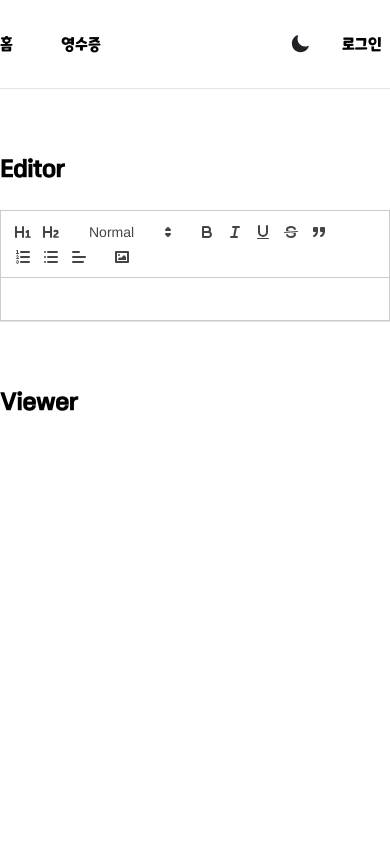
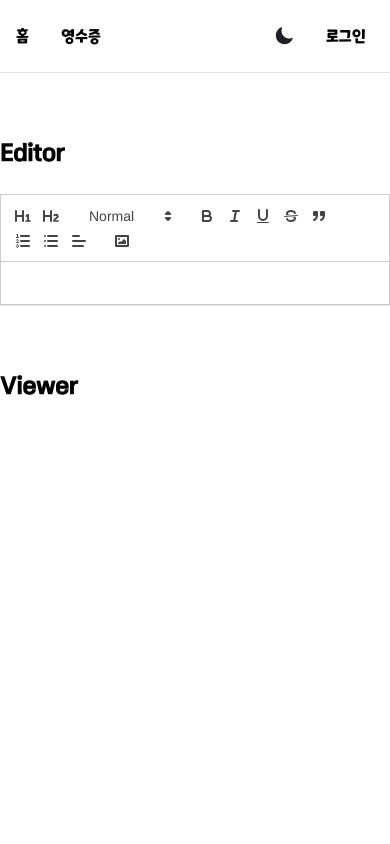
Before and after one commit to VVSOGI/Receipt, a Next.js app in the folder frontend/: page /en/editor in a window 390 px wide. Shown: the top 844 px of the page. Built offline with nearby package versions, Linux system fonts and the light colour scheme.

Commit message:
Update mobile header styles

```diff
--- a/frontend/src/app/[lang]/order/components/Orders/Mobile.tsx
+++ b/frontend/src/app/[lang]/order/components/Orders/Mobile.tsx
@@ -2,6 +2,7 @@ import { OrderType } from '@/types/tickets'
 import React from 'react'
 import { Order } from '..'
 import { styles } from '../../resource'
+import { commonStyles } from '@/app/common/resource'
 
 interface Props {
     data: OrderType[]
@@ -10,7 +11,8 @@ interface Props {
 
 export function Mobile({ data, next }: Props) {
     return (
-        <div className={styles.orders}>
+        <div className={styles.ordersMobile}>
+            <div className={commonStyles.dividerMobile} />
             <div className={styles.ordersWrapper}>
                 <Order data={data.slice(next + 0, next + 30)} />
             </div>
--- a/frontend/src/app/[lang]/order/resource.ts
+++ b/frontend/src/app/[lang]/order/resource.ts
@@ -6,6 +6,9 @@ export const styles = {
     /** Page */
     orders: 'w-full flex gap-4',
     ordersWrapper: 'flex flex-col flex-1 gap-4',
+
+    /** Mobile Page */
+    ordersMobile: 'w-full flex flex-col gap-4 px-4',
 
     /** Order */
     noContents: `${oneMobilePopOTF.className} dark:text-slate-200 h-auto flex justify-center items-center text-base1 text-slate-800`,
--- a/frontend/src/app/common/Headers/Header.tsx
+++ b/frontend/src/app/common/Headers/Header.tsx
@@ -1,35 +1,24 @@
-import Link from 'next/link'
-import { ThemeButton, commonStyles } from '..'
 import { useResponsiveScreen } from '@/app/hooks/useResponsiveScreen'
+import { Default, Mobile, Tablet } from './Responsive'
+import { useEffect, useState } from 'react'
 
 interface Props {
     locale: 'en' | 'ko'
 }
 
 export const Header = ({ locale }: Props) => {
+    const [isLoading, setIsLoading] = useState(true)
     const { isMobile, isTablet } = useResponsiveScreen()
 
-    return (
-        <header className={commonStyles.headerWrapper}>
-            <nav className={commonStyles.navbar}>
-                <ul className={commonStyles.listWrapper}>
-                    <li className={commonStyles.list}>
-                        <Link className={commonStyles.listItem} href={`/${locale}/home`}>
-                            홈
-                        </Link>
-                        <Link className={commonStyles.listItem} href={`/${locale}/order`}>
-                            영수증
-                        </Link>
-                    </li>
-                </ul>
+    useEffect(() => {
+        setIsLoading(false)
+    }, [])
 
-                <div className={commonStyles.listRightWrapper}>
-                    <ThemeButton />
-                    <Link className={commonStyles.themeButton} href={`/${locale}/login`}>
-                        로그인
-                    </Link>
-                </div>
-            </nav>
-        </header>
-    )
+    if (isLoading) return <Default locale={locale} />
+
+    if (isMobile) return <Mobile locale={locale} />
+
+    if (isTablet) return <Tablet locale={locale} />
+
+    return <Default locale={locale} />
 }
--- /dev/null
+++ b/frontend/src/app/common/Headers/Responsive.tsx
@@ -0,0 +1,85 @@
+import React from 'react'
+import { ThemeButton, commonStyles } from '..'
+import Link from 'next/link'
+
+interface Props {
+    locale: 'en' | 'ko'
+}
+
+export function Default({ locale }: Props) {
+    return (
+        <header className={commonStyles.headerWrapper}>
+            <nav className={commonStyles.navbar}>
+                <ul className={commonStyles.listWrapper}>
+                    <li className={commonStyles.list}>
+                        <Link className={commonStyles.listItem} href={`/${locale}/home`}>
+                            홈
+                        </Link>
+                        <Link className={commonStyles.listItem} href={`/${locale}/order`}>
+                            영수증
+                        </Link>
+                    </li>
+                </ul>
+
+                <div className={commonStyles.listRightWrapper}>
+                    <ThemeButton />
+                    <Link className={commonStyles.themeButton} href={`/${locale}/login`}>
+                        로그인
+                    </Link>
+                </div>
+            </nav>
+        </header>
+    )
+}
+
+export function Tablet({ locale }: Props) {
+    return (
+        <header className={commonStyles.headerWrapper}>
+            <nav className={commonStyles.navbar}>
+                <ul className={commonStyles.listWrapper}>
+                    <li className={commonStyles.list}>
+                        <Link className={commonStyles.listItem} href={`/${locale}/home`}>
+                            홈
+                        </Link>
+                        <Link className={commonStyles.listItem} href={`/${locale}/order`}>
+                            영수증
+                        </Link>
+                    </li>
+                </ul>
+
+                <div className={commonStyles.listRightWrapper}>
+                    <ThemeButton />
+                    <Link className={commonStyles.themeButton} href={`/${locale}/login`}>
+                        로그인
+                    </Link>
+                </div>
+            </nav>
+        </header>
+    )
+}
+
+export function Mobile({ locale }: Props) {
+    return (
+        <header className={commonStyles.headerWrapperMobile}>
+            <nav className={commonStyles.navbar}>
+                <ul className={commonStyles.listWrapper}>
+                    <li className={commonStyles.listMobile}>
+                        <Link className={commonStyles.listItem} href={`/${locale}/home`}>
+                            홈
+                        </Link>
+                        <Link className={commonStyles.listItem} href={`/${locale}/order`}>
+                            영수증
+                        </Link>
+                    </li>
+                </ul>
+
+                <div className={commonStyles.listRightWrapper}>
+                    <ThemeButton />
+                    <Link className={commonStyles.themeButton} href={`/${locale}/login`}>
+                        로그인
+                    </Link>
+                </div>
+            </nav>
+        </header>
+    )
+}
--- a/frontend/src/app/common/resource.ts
+++ b/frontend/src/app/common/resource.ts
@@ -3,28 +3,35 @@ import { oneMobilePopOTF, oneMobileTitleOTF } from '@/fonts'
 export const commonStyles = {
     /** Layout */
     screen: 'h-auto',
-    section: 'h-full min-h-[100vh] container flex gap-8 mb-[160px]', // 10rem to 160px
+    section: 'h-full min-h-[100vh] container flex gap-8 mb-[160px]',
 
     /** Page */
-    divider: 'mb-[64px] border-t border-t-gray-200', // 4rem to 64px
-    title: `${oneMobileTitleOTF.className} mb-6 text-base4 font-bold`, // no rem change
+    title: `${oneMobileTitleOTF.className} mb-6 text-base4 font-bold`,
+
+    /** Divider */
+    divider: 'mb-[64px] border-t border-t-gray-200',
+    dividerMobile: 'mb-[32px] border-t border-t-gray-200',
 
     /** Header */
-    headerWrapper: 'py-6', // no rem change
-    navbar: 'container flex items-center justify-between',
-    listWrapper: 'flex gap-6', // no rem change
-    list: 'flex gap-12', // no rem change
+    headerWrapper: 'container py-6',
+    navbar: 'flex items-center justify-between',
+    listWrapper: 'flex gap-6',
+    list: 'flex gap-12',
     listItem: `dark:text-[#239c62] ${oneMobilePopOTF.className}`,
     listRightWrapper: `flex items-center gap-4`,
 
+    /** Mobile Header */
+    headerWrapperMobile: 'container py-4 px-4',
+    listMobile: 'flex gap-8',
+
     /** Footer */
-    footerWrapper: 'flex h-[160px] items-center justify-center border-t border-t-gray-200 p-[148px] py-6', // 10rem to 160px, 9.25rem to 148px
+    footerWrapper: 'flex h-[160px] items-center justify-center border-t border-t-gray-200 p-[148px] py-6',
     footerContents: 'hover:text-red-500 text-3xl w-fit cursor-pointer select-none font-bold transition',
 
     /** ThemeButton */
-    themeButton: `hover:bg-zinc-100 active:bg-gray-200 dark:hover:bg-zinc-700 dark:active:bg-gray-900 ${oneMobilePopOTF.className} flex items-center justify-center rounded-lg p-2 transition-colors dark:text-[#239c62] user-select`, // no rem change
+    themeButton: `hover:bg-zinc-100 active:bg-gray-200 dark:hover:bg-zinc-700 dark:active:bg-gray-900 ${oneMobilePopOTF.className} flex items-center justify-center rounded-lg p-2 transition-colors dark:text-[#239c62] user-select`,
 
     /** Icons */
-    sunIcon: 'h-5 w-5 text-[#239c62]', // no rem change
-    moonIcon: 'h-5 w-5 text-[#202026]' // no rem change
+    sunIcon: 'h-5 w-5 text-[#239c62]',
+    moonIcon: 'h-5 w-5 text-[#202026]'
 }
```
